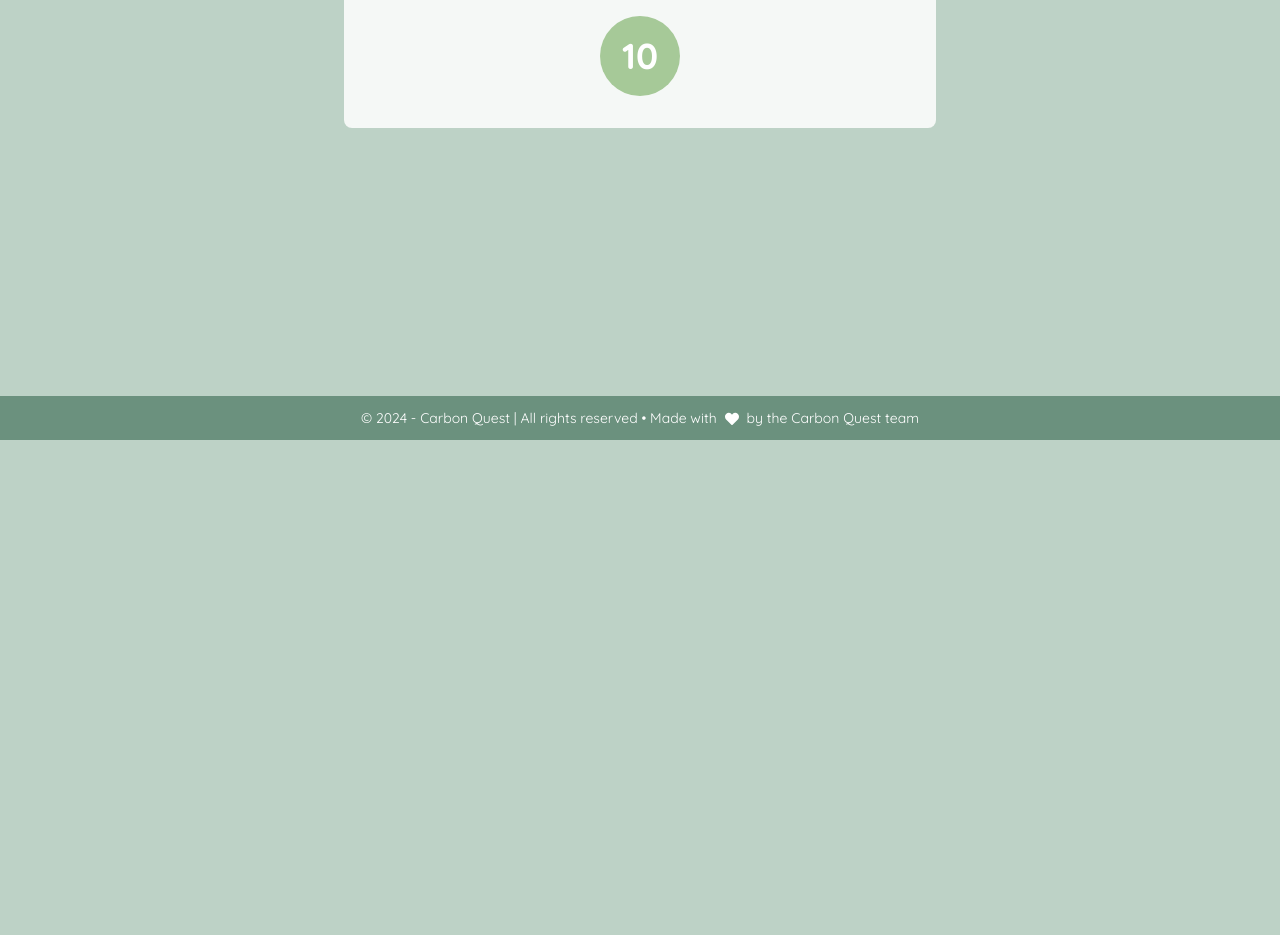
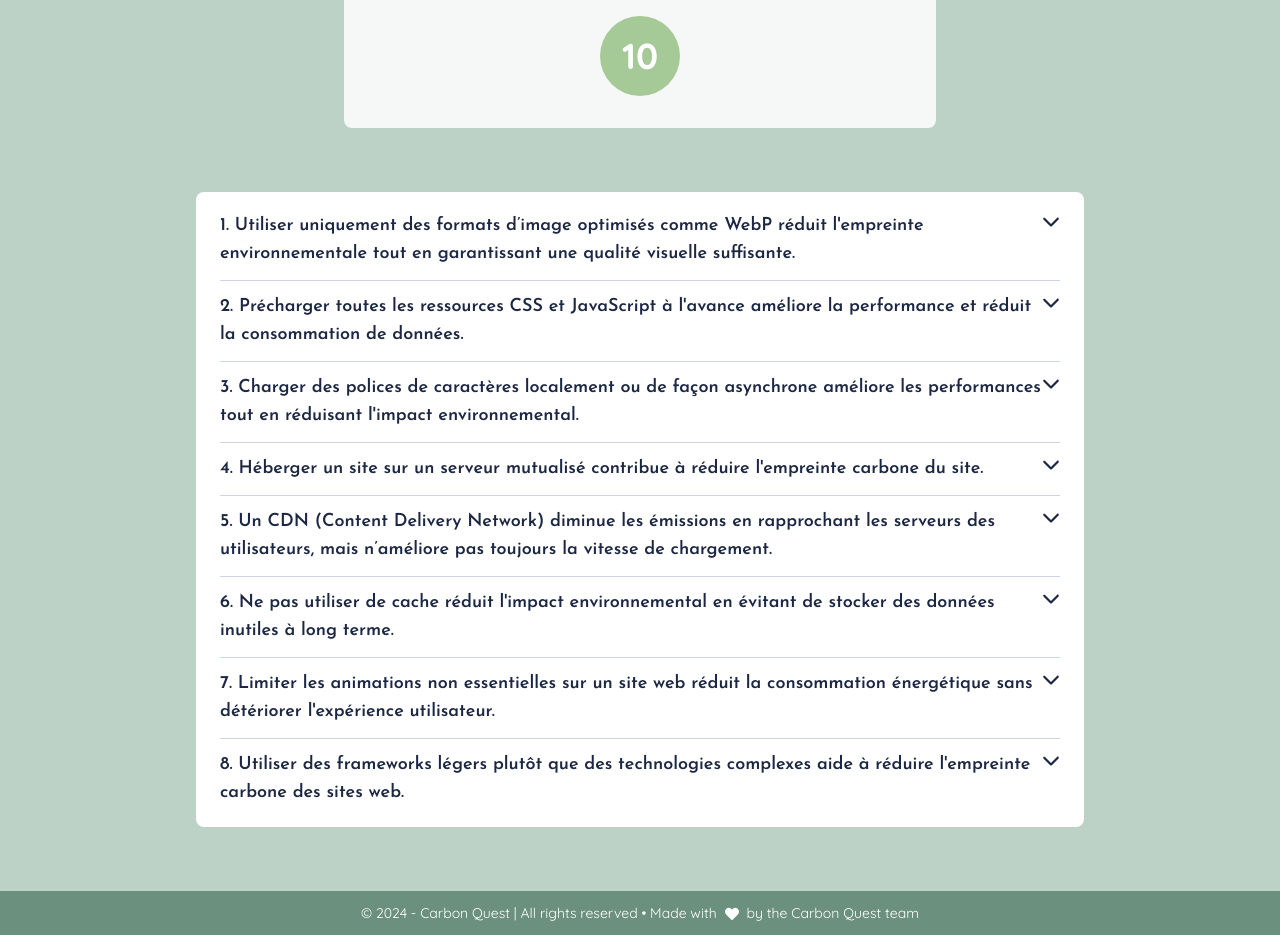
Before and after one commit to amandineameye/Hackathon_CarbonQuest, a React (Vite) app in the folder frontend/: page /results in a window 1280 px wide. Shown: the part 360-1295 px from the top of the page. Before the commit the page ends 800 px from the top, so only its background shows below. Built offline with nearby package versions, Linux system fonts and the light colour scheme.

Commit message:
Add accordion on Result Page

```diff
--- a/frontend/package.json
+++ b/frontend/package.json
@@ -23,6 +23,7 @@
     "@types/react-dom": "^18.3.1",
     "@vitejs/plugin-react": "^4.3.3",
     "autoprefixer": "^10.4.20",
+    "daisyui": "^4.12.13",
     "eslint": "^9.13.0",
     "eslint-plugin-react": "^7.37.1",
     "eslint-plugin-react-hooks": "^5.0.0",
--- /dev/null
+++ b/frontend/src/components/Accordion/Accordion.jsx
@@ -0,0 +1,56 @@
+import { useState } from "react";
+import { cloneElement } from 'react';
+import { FaChevronDown } from "react-icons/fa6";
+import { FaChevronUp } from "react-icons/fa6";
+
+export const Accordion = ({ children }) => {
+   const [accordionOpen, setAccordionOpen] = useState(false);
+   const toggleAccordion = () => {
+      setAccordionOpen(!accordionOpen);
+   };
+
+   return (
+      <div className="accordion py-3 border-b last:border-b-0 border-slate-300">
+         {children.map((child, index) => {
+            if (child.type.name === "AccordionHeader") {
+               return cloneElement(child, {
+                  key: index,
+                  accordionOpen,
+                  toggleAccordion,
+               });
+            } else if (child.type.name === "AccordionPanel") {
+               return cloneElement(child, {
+                  key: index,
+                  accordionOpen,
+               });
+            } else {
+               return child;
+            }
+         })}
+      </div>
+   );
+};
+
+export const AccordionHeader = ({ children, accordionOpen, toggleAccordion, iconOpen = <FaChevronUp />, iconClose = <FaChevronDown /> }) => {
+   const icon = accordionOpen ? iconOpen : iconClose;
+
+   return (
+      <div className='accordion-header'>
+         <button className="accordion-btn flex justify-between w-full text-left font-semibold text-title font-title text-lg" onClick={toggleAccordion}>
+            {children} <span>{icon}</span>
+         </button>
+      </div>
+   );
+};
+
+export const AccordionPanel = ({ children, accordionOpen }) => {
+   const className = accordionOpen ? 'grid-rows-[1fr] opacity-100' : 'grid-rows-[0fr] opacity-0';
+
+   return (
+      <div className={`grid overflow-hidden transition-200 text-text ${className}`}>
+         <div className='overflow-hidden'>
+            <div className='accordion-panel-content pt-3 pr-3'>{children}</div>
+         </div>
+      </div>
+   );
+};
--- a/frontend/src/pages/Results/ResultsPage.jsx
+++ b/frontend/src/pages/Results/ResultsPage.jsx
@@ -1,3 +1,7 @@
+import { Accordion, AccordionHeader, AccordionPanel } from '../../components/Accordion/Accordion';
+import { FaChevronDown } from "react-icons/fa6";
+import { FaChevronUp } from "react-icons/fa6";
+
 const ResultsPage = () => {
 
    //? Pour tester
@@ -47,7 +51,7 @@ const ResultsPage = () => {
                </div>
             );
          default:
-            return <div>Erreur : score non valide</div>;
+            return <div></div>;
       }
    };
 
@@ -61,8 +65,75 @@ const ResultsPage = () => {
                   {result()}
                </div>
             </div>
-            <div className="container">
 
+            <div className="container py-16">
+               <div className="py-2 px-6 bg-white rounded-lg w-9/12 mx-auto">
+
+                  <Accordion>
+                     <AccordionHeader>1. Utiliser uniquement des formats d’image optimisés comme WebP réduit l'empreinte environnementale tout en garantissant une qualité visuelle suffisante.</AccordionHeader>
+                     <AccordionPanel>
+                        <p className="flex w-fit font-medium mb-2 bg-[#dfe8ae] p-2 rounded-sm">Vrai</p>
+                        <p className="mb-2">Le format WebP permet de réduire la taille des fichiers tout en maintenant une qualité visuelle acceptable. Cela diminue la bande passante utilisée et améliore les performances des sites web, ce qui se traduit par une réduction de la consommation d’énergie.</p>
+                        <a className="flex justify-self-end font-medium mb-3" href="https://gr491.isit-europe.org/crit.php?id=9-5062-frontend-les-services-utilisent-plusieurs-tailles-dune-meme">Plus d'infos</a>
+                     </AccordionPanel>
+                  </Accordion>
+                  <Accordion>
+                     <AccordionHeader>2. Précharger toutes les ressources CSS et JavaScript à l'avance améliore la performance et réduit la consommation de données.</AccordionHeader>
+                     <AccordionPanel>
+                        <p className="flex w-fit font-medium mb-2 bg-[#dfe8ae] p-2 rounded-sm">Faux</p>
+                        <p className="mb-2">Précharger trop de ressources peut en réalité surcharger le navigateur et consommer des ressources inutiles, entraînant une augmentation des transferts de données et de l’empreinte carbone. Il est préférable de charger les ressources de manière asynchrone ou différée.</p>
+                        <a className="flex justify-self-end font-medium mb-3" href="https://gr491.isit-europe.org/crit.php?id=3-7041-backend-les-echanges-indispensables-doivent-permettre-de-reduire">Plus d'infos</a>
+                     </AccordionPanel>
+                  </Accordion>
+                  <Accordion>
+                     <AccordionHeader>3. Charger des polices de caractères localement ou de façon asynchrone améliore les performances tout en réduisant l'impact environnemental.</AccordionHeader>
+                     <AccordionPanel>
+                        <p className="flex w-fit font-medium mb-2 bg-[#dfe8ae] p-2 rounded-sm">Vrai</p>
+                        <p className="mb-2">Charger les polices localement ou de manière asynchrone permet de réduire le nombre de requêtes serveur et d’améliorer les performances du site, ce qui contribue à réduire l’empreinte carbone.</p>
+                        <a className="flex justify-self-end font-medium mb-3" href="https://gr491.isit-europe.org/crit.php?id=8-3058-uxui-les-polices-de-caracteres-peuvent-etre-tres">Plus d'infos</a>
+                     </AccordionPanel>
+                  </Accordion>
+                  <Accordion>
+                     <AccordionHeader>4. Héberger un site sur un serveur mutualisé contribue à réduire l'empreinte carbone du site.</AccordionHeader>
+                     <AccordionPanel>
+                        <p className="flex w-fit font-medium mb-2 bg-[#dfe8ae] p-2 rounded-sm">Vrai</p>
+                        <p className="mb-2">Les serveurs mutualisés partagent les ressources entre plusieurs utilisateurs, ce qui permet de réduire la consommation d'énergie par utilisateur par rapport à un hébergement sur un serveur dédié.</p>
+                        <a className="flex justify-self-end font-medium mb-3" href="https://gr491.isit-europe.org/crit.php?id=1-8017-hebergement-le-domaine-de-lhebergement-se-struture-pour">Plus d'infos</a>
+                     </AccordionPanel>
+                  </Accordion>
+                  <Accordion>
+                     <AccordionHeader>5. Un CDN (Content Delivery Network) diminue les émissions en rapprochant les serveurs des utilisateurs, mais n’améliore pas toujours la vitesse de chargement.</AccordionHeader>
+                     <AccordionPanel>
+                        <p className="flex w-fit font-medium mb-2 bg-[#dfe8ae] p-2 rounded-sm">Faux</p>
+                        <p className="mb-2">En plus de réduire les distances de transfert des données, un CDN améliore souvent les temps de chargement en distribuant les ressources à partir de serveurs situés plus près des utilisateurs finaux, optimisant ainsi à la fois la performance et la consommation énergétique.</p>
+                        <a className="flex justify-self-end font-medium mb-3" href="#">Plus d'infos</a>
+                     </AccordionPanel>
+                  </Accordion>
+                  <Accordion>
+                     <AccordionHeader>6. Ne pas utiliser de cache réduit l'impact environnemental en évitant de stocker des données inutiles à long terme.</AccordionHeader>
+                     <AccordionPanel>
+                        <p className="flex w-fit font-medium mb-2 bg-[#dfe8ae] p-2 rounded-sm">Faux</p>
+                        <p className="mb-2">Ne pas utiliser de cache oblige le serveur à traiter chaque requête de manière répétée, augmentant ainsi la consommation d’énergie et les temps de chargement. Le cache réduit la consommation d’énergie en limitant les requêtes redondantes vers le serveur.</p>
+                        <a className="flex justify-self-end font-medium mb-3" href="https://gr491.isit-europe.org/crit.php?id=3-7041-backend-les-echanges-indispensables-doivent-permettre-de-reduire">Plus d'infos</a>
+                     </AccordionPanel>
+                  </Accordion>
+                  <Accordion>
+                     <AccordionHeader>7. Limiter les animations non essentielles sur un site web réduit la consommation énergétique sans détériorer l'expérience utilisateur.</AccordionHeader>
+                     <AccordionPanel>
+                        <p className="flex w-fit font-medium mb-2 bg-[#dfe8ae] p-2 rounded-sm">Vrai</p>
+                        <p className="mb-2">Les animations et les vidéos en lecture automatique consomment beaucoup de bande passante et nécessitent davantage de puissance de traitement, ce qui augmente la consommation d'énergie et donc l'empreinte carbone du site web.</p>
+                        <a className="flex justify-self-end font-medium mb-3" href="https://gr491.isit-europe.org/crit.php?id=5-3029-uxui-des-elements/composants-visuels-sonores-et-tactiles-peuvent">Plus d'infos</a>
+                     </AccordionPanel>
+                  </Accordion>
+                  <Accordion>
+                     <AccordionHeader>8. Utiliser des frameworks légers plutôt que des technologies complexes aide à réduire l'empreinte carbone des   sites web.</AccordionHeader>
+                     <AccordionPanel>
+                        <p className="flex w-fit font-medium mb-2 bg-[#dfe8ae] p-2 rounded-sm">Vrai</p>
+                        <p className="mb-2">Les frameworks légers nécessitent moins de ressources pour être exécutés, réduisant ainsi l’énergie consommée par les serveurs et les navigateurs, tout en maintenant des performances optimales.</p>
+                        <a className="flex justify-self-end font-medium mb-3" href="https://gr491.isit-europe.org/crit.php?id=1-8017-hebergement-le-domaine-de-lhebergement-se-struture-pour">Plus d'infos</a>
+                     </AccordionPanel>
+                  </Accordion>
+               </div>
             </div>
          </main>
       </>
```
Also changed, not shown: 1 other file (tests, documents, lock files or other folders).
